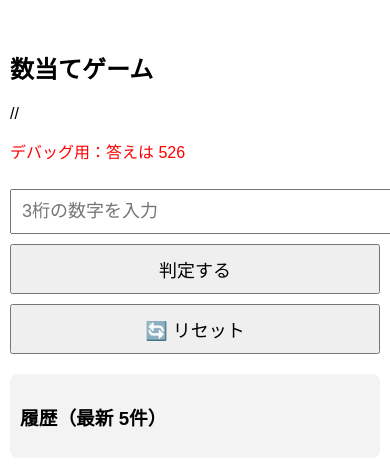
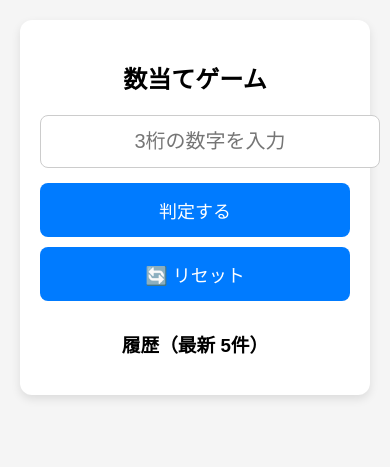
Before and after one commit to hw23a119/numeron, a Flask app: page / in a window 390 px wide. Shown: the top 467 px of that part. Run offline with Flask 3, Linux system fonts and the light colour scheme; the page is wider than the window, and the part outside it is not shown.

Commit message:
make smart-phone ui

```diff
--- /dev/null
+++ b/static/style.css
@@ -0,0 +1,45 @@
+body {
+    font-family: sans-serif;
+    text-align: center;
+    margin: 0;
+    padding: 20px;
+    background: #f5f5f5;
+}
+
+.container {
+    max-width: 400px;
+    margin: 0 auto;
+    background: #ffffff;
+    padding: 20px;
+    border-radius: 12px;
+    box-shadow: 0 4px 10px rgba(0, 0, 0, 0.1);
+}
+
+input {
+    width: 100%;
+    padding: 14px;
+    font-size: 20px;
+    border-radius: 8px;
+    border: 1px solid #ccc;
+    text-align: center;
+    margin-bottom: 15px;
+}
+
+button {
+    width: 100%;
+    padding: 14px;
+    font-size: 18px;
+    border: none;
+    border-radius: 8px;
+    background: #007bff;
+    color: white;
+    margin-bottom: 10px;
+}
+
+.history-item {
+    background: #eee;
+    padding: 10px;
+    margin: 6px 0;
+    border-radius: 6px;
+    font-size: 16px;
+}
--- a/templates/index.html
+++ b/templates/index.html
@@ -4,72 +4,33 @@
 <head>
     <meta charset="UTF-8">
     <title>数当てゲーム</title>
-    <style>
-        body {
-            font-family: Arial, sans-serif;
-            max-width: 400px;
-            margin: 20px auto;
-            padding: 10px;
-        }
+    <meta name="viewport" content="width=device-width, initial-scale=1.0">
 
-        input {
-            font-size: 18px;
-            width: 100%;
-            padding: 10px;
-            margin-top: 10px;
-        }
-
-        button {
-            margin-top: 10px;
-            width: 100%;
-            padding: 10px;
-            font-size: 18px;
-        }
-
-        .result {
-            margin-top: 15px;
-            font-size: 20px;
-            font-weight: bold;
-        }
-
-        .history-box {
-            margin-top: 20px;
-            padding: 10px;
-            background: #f3f3f3;
-            border-radius: 8px;
-        }
-
-        .history-item {
-            padding: 5px 0;
-            border-bottom: 1px solid #ccc;
-        }
-
-        .history-item:last-child {
-            border-bottom: none;
-        }
-    </style>
+    <!-- 外部CSSを読み込み -->
+    <link rel="stylesheet" href="{{ url_for('static', filename='style.css') }}">
 </head>
 
 <body>
 
+    <div class="container">
+
         <h2>数当てゲーム</h2>
-    //<p style="color: red;">デバッグ用：答えは {{ answer }}</p>
+
         {% if last_answer %}
-    <p>✅ 前回の答え：{{ last_answer }}</p>
+        <p class="last-answer">✅ 前回の答え：{{ last_answer }}</p>
         {% endif %}
 
-    <form method="POST">
-        <input type="text" name="guess" placeholder="3桁の数字を入力" maxlength="3">
-        <button type="submit">判定する</button>
-        <a href="/reset">
-            <button type="button">🔄 リセット</button>
+        <form method="POST" class="game-form">
+            <input type="text" name="guess" placeholder="3桁の数字を入力" maxlength="3" autocomplete="off">
+            <button type="submit" class="btn">判定する</button>
+
+            <a href="/reset" class="reset-link">
+                <button type="button" class="btn reset-btn">🔄 リセット</button>
             </a>
-
         </form>
 
         <div class="result">{{ result }}</div>
 
-    <!-- ▼ 履歴表示 ▼ -->
         <div class="history-box">
             <h3>履歴（最新 5件）</h3>
             {% for item in history %}
@@ -79,6 +40,8 @@
             {% endfor %}
         </div>
 
+    </div>
+
 </body>
 
 </html>
```
Lines whose indentation alone changed are shown as unchanged.
